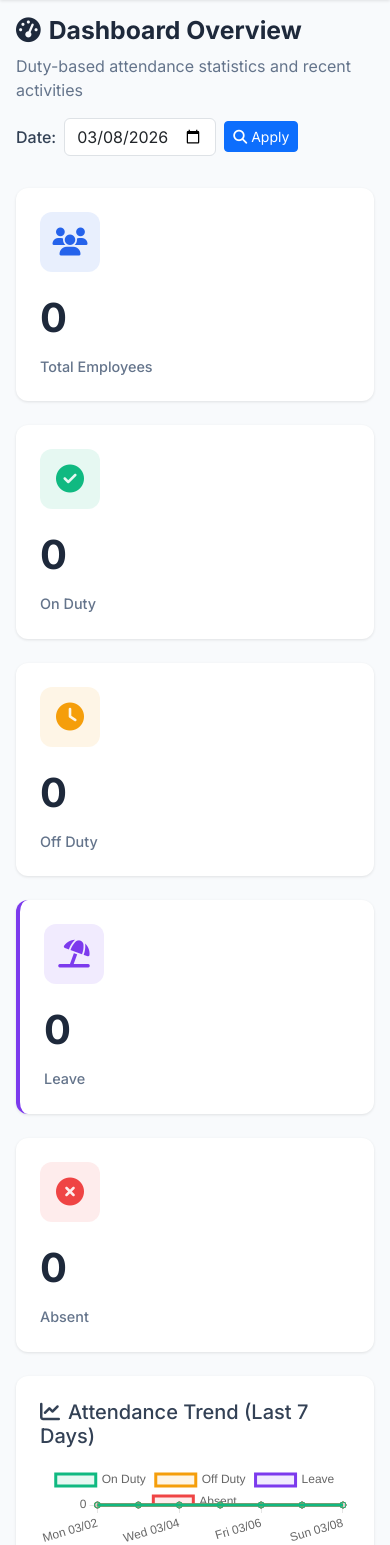
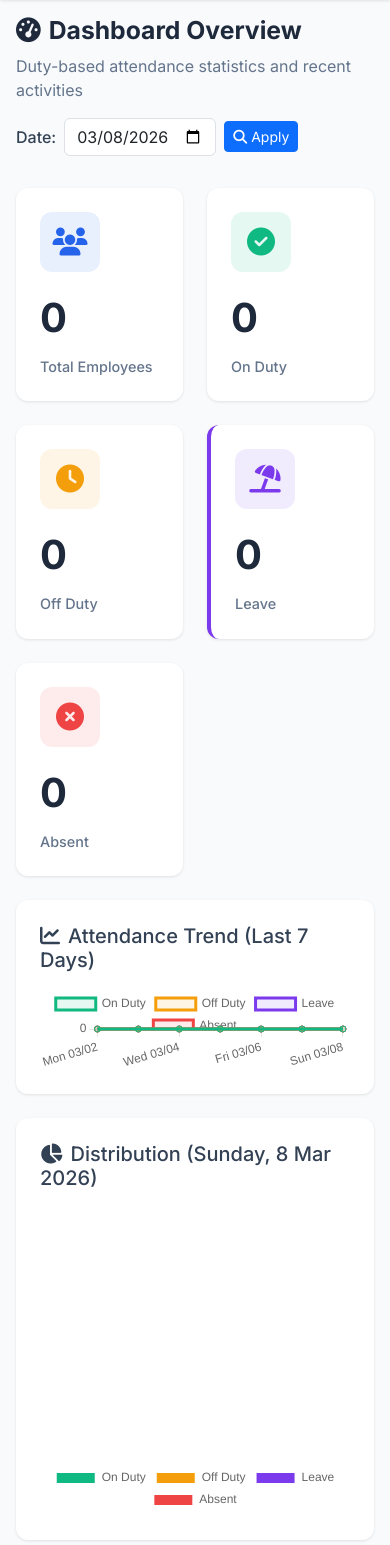
Before and after one commit to gtlfilesbd-droid/Attendance-System, a Django app: page /dashboard/ in a window 390 px wide. Shown: the part 124-1669 px from the top of the page. Run offline with Django 4.2, Linux system fonts and the light colour scheme; the visitor is signed in with stand-in values (Sample User, id 1); data that the repository does not hold is empty; parts of the project's set-up code (start-up, migrations or seed data) failed here and were passed over.

Commit message:
ui: keep dashboard stat cards in one row
Use Bootstrap row-cols to render Total/On Duty/Off Duty/Leave/Absent cards in a single row on large screens while remaining responsive.

Co-authored-by: Cursor <cursoragent@cursor.com>

```diff
--- a/Genesis_Employee_Attendance/templates/dashboard/index.html
+++ b/Genesis_Employee_Attendance/templates/dashboard/index.html
@@ -22,8 +22,8 @@
 </div>
 
 <!-- Statistics Cards (clickable) -->
-<div class="row g-4 mb-4">
-    <div class="col-md-3 col-sm-6">
+<div class="row row-cols-2 row-cols-md-3 row-cols-xl-5 g-4 mb-4">
+    <div class="col">
         <div class="stat-card primary clickable-card" data-filter="total" role="button" tabindex="0">
             <div class="icon">
                 <i class="fas fa-users"></i>
@@ -33,7 +33,7 @@
         </div>
     </div>
 
-    <div class="col-md-3 col-sm-6">
+    <div class="col">
         <div class="stat-card success clickable-card" data-filter="on_duty" role="button" tabindex="0">
             <div class="icon">
                 <i class="fas fa-check-circle"></i>
@@ -43,7 +43,7 @@
         </div>
     </div>
 
-    <div class="col-md-3 col-sm-6">
+    <div class="col">
         <div class="stat-card warning clickable-card" data-filter="off_duty" role="button" tabindex="0">
             <div class="icon">
                 <i class="fas fa-clock"></i>
@@ -53,7 +53,7 @@
         </div>
     </div>
 
-    <div class="col-md-3 col-sm-6">
+    <div class="col">
         <div class="stat-card clickable-card" data-filter="leave" role="button" tabindex="0" style="border-left: 4px solid #7c3aed;">
             <div class="icon" style="background: rgba(139, 92, 246, 0.12); color: #7c3aed;">
                 <i class="fas fa-umbrella-beach"></i>
@@ -63,7 +63,7 @@
         </div>
     </div>
 
-    <div class="col-md-3 col-sm-6">
+    <div class="col">
         <div class="stat-card danger clickable-card" data-filter="absent" role="button" tabindex="0">
             <div class="icon">
                 <i class="fas fa-times-circle"></i>
```
